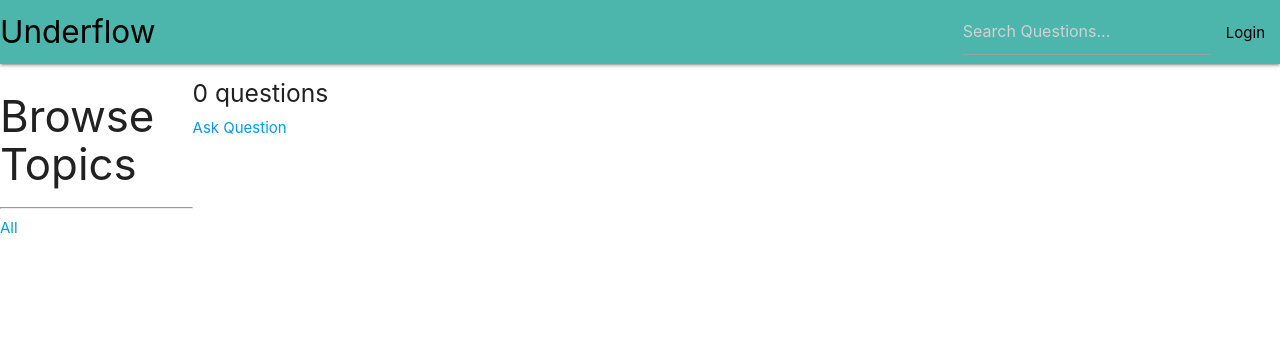
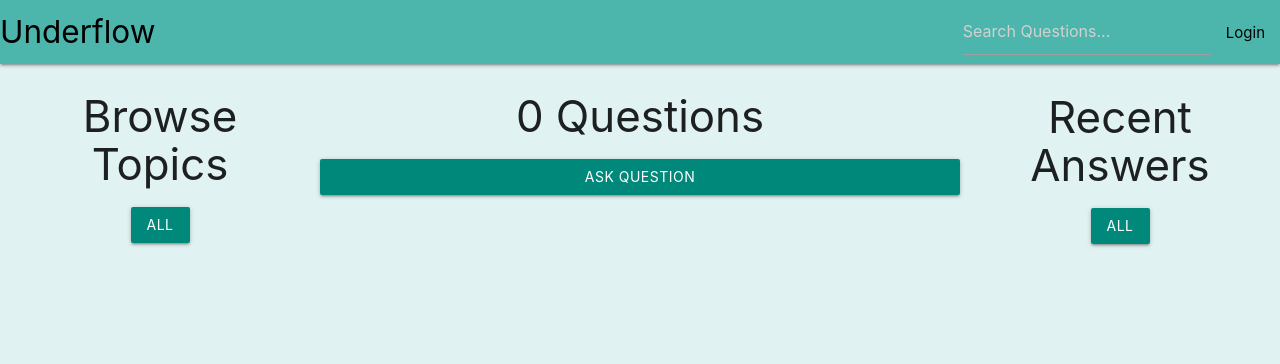
Before and after one commit to WallachianMihai/Proiect_MIP, a Django app: page / in a window 1280 px wide. Shown: the top 364 px of the page. Run offline with Django 4.2, Linux system fonts and the light colour scheme; data that the repository does not hold is empty.

Commit message:
implement home func, todo add recent answers

```diff
--- a/djangoProject/base/templates/base/home.html
+++ b/djangoProject/base/templates/base/home.html
@@ -10,43 +10,61 @@
         grid-template-columns: 1fr 3fr 1fr;
     }
 </style>
+<div class="row">
+<div class="container col s3">
 
-<div class="home-container">
+    <div class="row">
+        <h3 class="col s12 center">Browse Topics</h3>
 
-    <div>
-        <h3>Browse Topics</h3>
-        <hr>
-
-        <div>
-            <a href="{% url 'home' %}">All</a>
+        <div class="col s12 center">
+            <a class=" waves-effect btn teal darken-1 z-depth-1" href="{% url 'home' %}">All</a>
         </div>
 
         {% for topic in topics %}
-        <div>
-            <a href="{% url 'home' %}?q={{topic.name}}">{{topic.name}}</a>
+        <div class="col s12 center">
+            <a style="margin: 1em" class="waves-effect btn teal darken-1 z-depth-1" href="{% url 'home' %}?q={{topic.name}}">{{topic.name}}</a>
         </div>
+
         {% endfor %}
     </div>
-
-    <div>
-        <h5>{{question_count}} questions</h5>
-        <a href="{% url 'create-question' %}">Ask Question</a>
-
+</div>
+    <div class="container col s6">
+    <div class="row">
+        <h3 class="col s12 center">{{question_count}} Questions</h3>
+        <a class="col s12 center waves-effect btn teal darken-1 z-depth-1" href="{% url 'create-question' %}">Ask Question</a>
+    </div>
+    <div class="row ">
         {% for question in questions %}
-        <div>
+        <div class="col s12 center teal lighten-4">
             {% if request.user.id == question.host.id %}
-            <a href="{% url 'update-question' question.id %}">Edit</a>
-            <a href="{% url 'delete-question' question.id %}">Delete</a>
+            <a class="center waves-effect teal-text" href="{% url 'update-question' question.id %}">Edit</a>
+            <a class="center waves-effect teal-text" href="{% url 'delete-question' question.id %}">Delete</a>
             {% endif %}
 
-            <span>@{{question.host.username}}</span>
-            <h5>{{question.id}} -- <a href ="{% url 'question' question.id %}">{{question.name}}</a> </h5>
-            <small>{{question.topic.name}}</small>
+            <span style="font-size: 1.1em">@{{question.host.username}}</span>
+            <h5>{{question.id}} -- <a class="center waves-effect teal-text " href ="{% url 'question' question.id %}">{{question.name}}</a> </h5>
+            <small style="font-size: 2em">{{question.topic.name}}</small><hr>
         </div>
-        <hr>
+
         {% endfor %}
     </div>
 
 </div>
+    <div class="container col s3">
+
+    <div class="row">
+        <h3 class="col s12 center">Recent Answers</h3>
+
+        <div class="col s12 center">
+            <a class=" waves-effect btn teal darken-1 z-depth-1" href="{% url 'home' %}">All</a>
+        </div>
+        {% for topic in topics %}
+        <div class="col s12 center">
+            <a class="waves-effect btn teal darken-1 z-depth-1" href="{% url 'home' %}?q={{topic.name}}">{{topic.name}}</a>
+        </div>
+        {% endfor %}
+    </div>
+</div>
+</div></div>
 
 {% endblock content %}
--- a/djangoProject/base/templates/base/question_form.html
+++ b/djangoProject/base/templates/base/question_form.html
@@ -4,8 +4,7 @@
     <div>
         <form method="POST" action="">
             {% csrf_token %}
-            {{form.as_p}}
-            <input type="submit" value="Submit" />
+
         </form>
     </div>
 {% endblock content %}}
--- a/djangoProject/templates/main.html
+++ b/djangoProject/templates/main.html
@@ -6,7 +6,7 @@
     <title>Queue Underflow</title>
     <link href="https://fonts.googleapis.com/icon?family=Material+Icons" rel="stylesheet">
     <link rel="stylesheet" href="https://cdnjs.cloudflare.com/ajax/libs/materialize/1.0.0/css/materialize.min.css">
-<body>
+<body class="teal lighten-5">
 
     {% include 'navbar.html' %}
 
```
